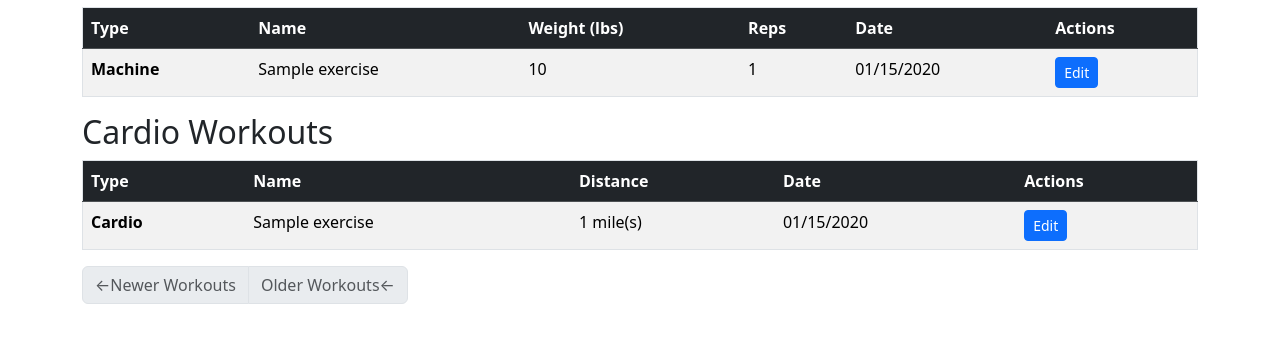
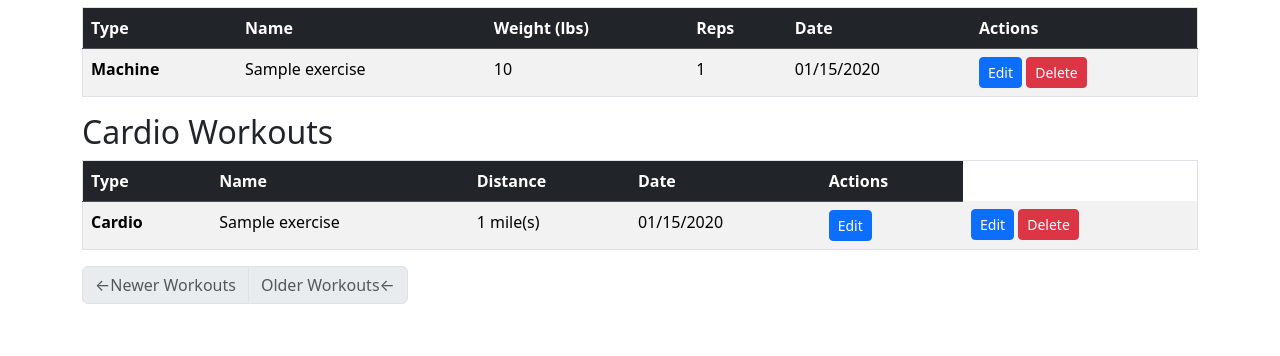
Before and after one commit to DerrickMac/fitness-tracker, a Flask app: a page that uses app/templates/_workout.html in a window 1280 px wide. Shown: the part 444-800 px from the top of the page. Run offline with Flask 3, Linux system fonts and the light colour scheme; a user stored in the database is signed in; tables that the repository leaves empty hold one stand-in row (values such as "Sample post"); some libraries are stand-ins or nearby versions.

Commit message:
implement delete workout function

```diff
--- a/app/routes.py
+++ b/app/routes.py
@@ -196,3 +196,20 @@ def edit_workout(workout_id):
             form.distance.data = cardio_ex.distance
 
     return render_template('workout.html', title='Edit Workout', form=form, action="Edit")
+
+@app.route('/delete-workout/<workout_id>', methods=['GET'])
+@login_required
+def delete_workout(workout_id):
+    # fetch specific workout
+    workout = Workout.query.get_or_404(workout_id)
+
+    # verify correct user is deleting workout
+    if workout.user.id != current_user.id:
+        flash("You do not have permission to delete this workout", "ERROR")
+        return redirect(url_for('index'))
+
+    db.session.delete(workout)
+    db.session.commit()
+
+    flash("Workout deleted successfully!", "success")
+    return redirect(url_for('user', username=current_user.username))
--- a/app/templates/_workout.html
+++ b/app/templates/_workout.html
@@ -25,6 +25,10 @@
             <a href="{{ url_for('edit_workout', workout_id=workout.id) }}"
                class="btn btn-primary btn-sm">
               Edit
+            </a>
+            <a href="{{ url_for('delete_workout', workout_id=workout.id) }}"
+               class="btn btn-danger btn-sm">
+              Delete
             </a>
           </td>
         </tr>
@@ -59,6 +63,16 @@
               Edit
             </a>
           </td>
+          <td>
+            <a href="{{ url_for('edit_workout', workout_id=workout.id) }}"
+               class="btn btn-primary btn-sm">
+              Edit
+            </a>
+            <a href="{{ url_for('delete_workout', workout_id=workout.id) }}"
+               class="btn btn-danger btn-sm">
+              Delete
+            </a>
+          </td>
         </tr>
         {% endfor %}
       {% endfor %}
```
Also changed, not shown: app.db.
